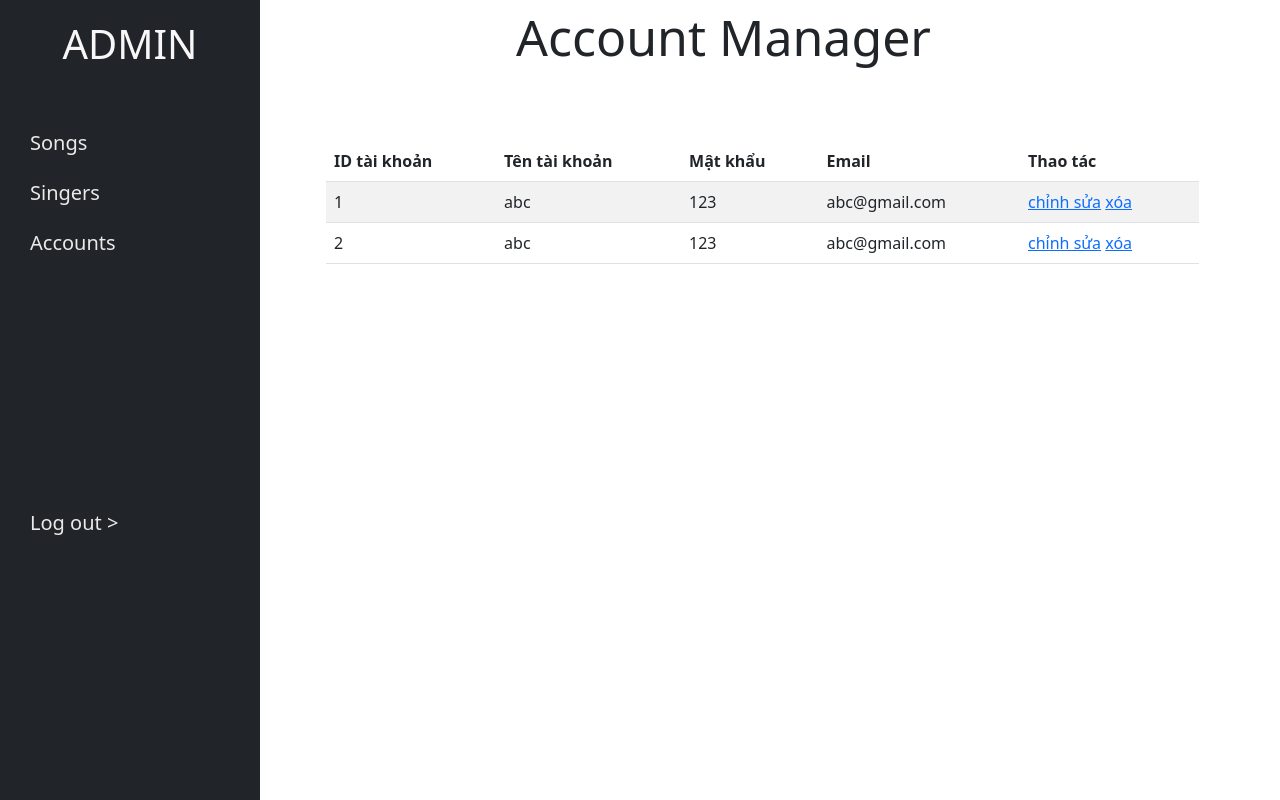
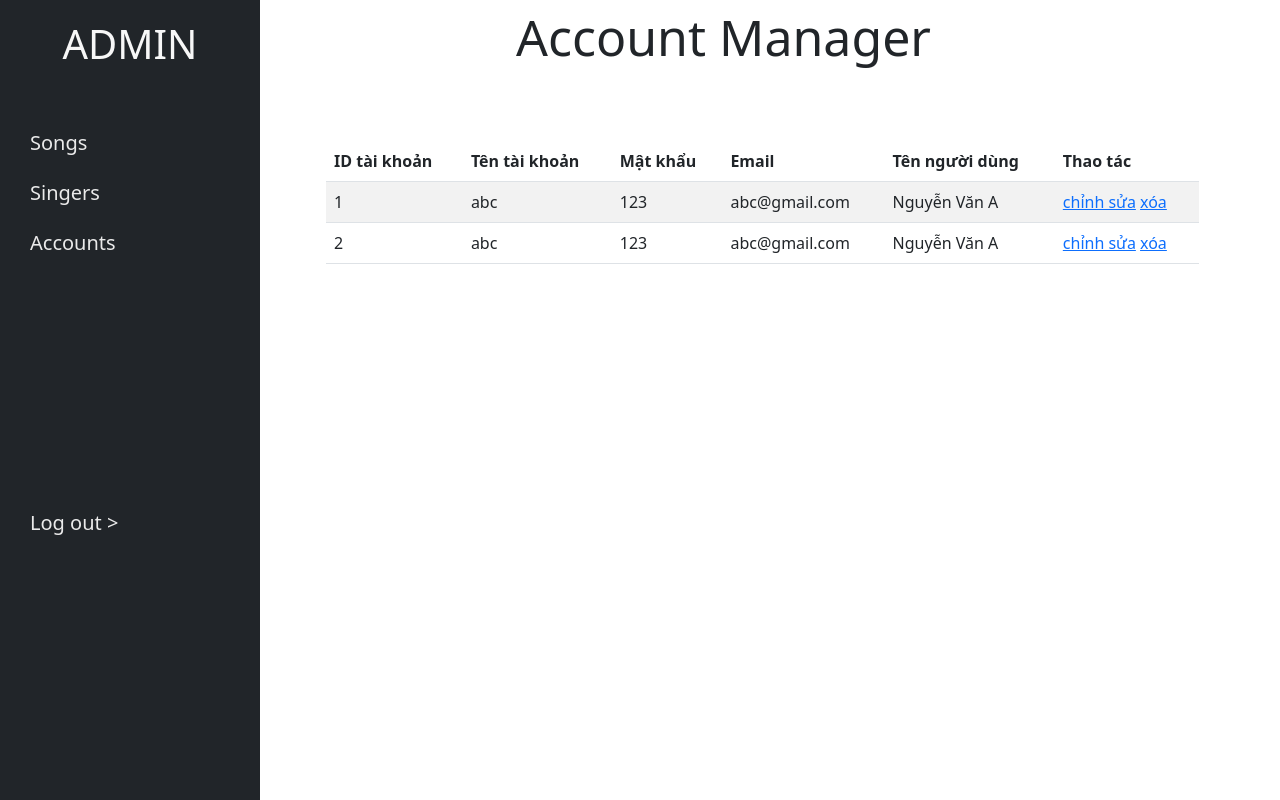
Before and after one commit to thint2908/Music-Streaming, a PHP site: page /admin_account.php in a window 1280 px wide. Run offline with PHP 8.4, Linux system fonts and the light colour scheme; some libraries are stand-ins or nearby versions.

Commit message:
Update Insert "admin_account.php"

```diff
--- a/source/admin_account.php
+++ b/source/admin_account.php
@@ -44,6 +44,7 @@
 											<th>Tên tài khoản</th>
 											<th>Mật khẩu</th>
 											<th>Email</th>
+											<th>Tên người dùng</th>
 											<th>Thao tác</th>
 										</tr>
 								  	</thead>
@@ -53,6 +54,7 @@
 											<td>abc</td>
 											<td>123</td>
 											<td>abc@gmail.com</td>
+											<td>Nguyễn Văn A</td>
 											<td><a href="">chỉnh sửa</a> <a href="">xóa</a></td>
 										</tr>
 										<tr>
@@ -60,6 +62,7 @@
 											<td>abc</td>
 											<td>123</td>
 											<td>abc@gmail.com</td>
+											<td>Nguyễn Văn A</td>
 											<td><a href="">chỉnh sửa</a> <a href="">xóa</a></td>
 										</tr>
 								  	</tbody>
```
